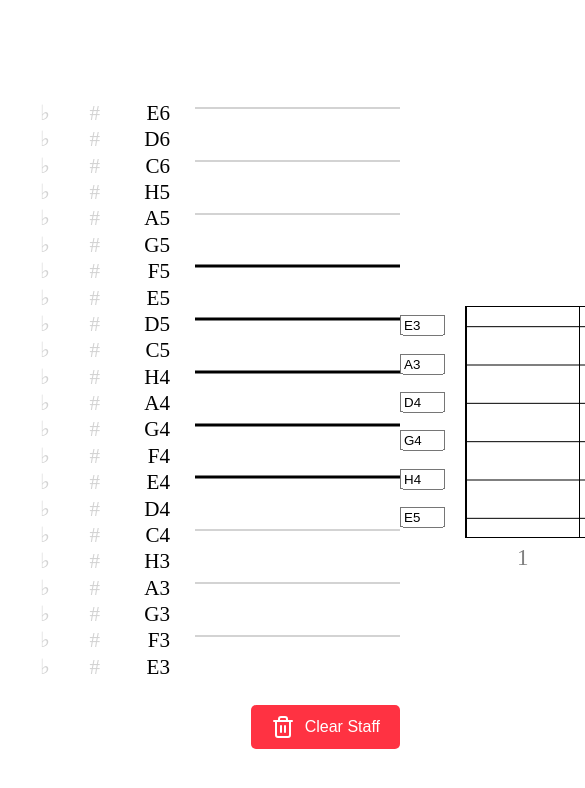
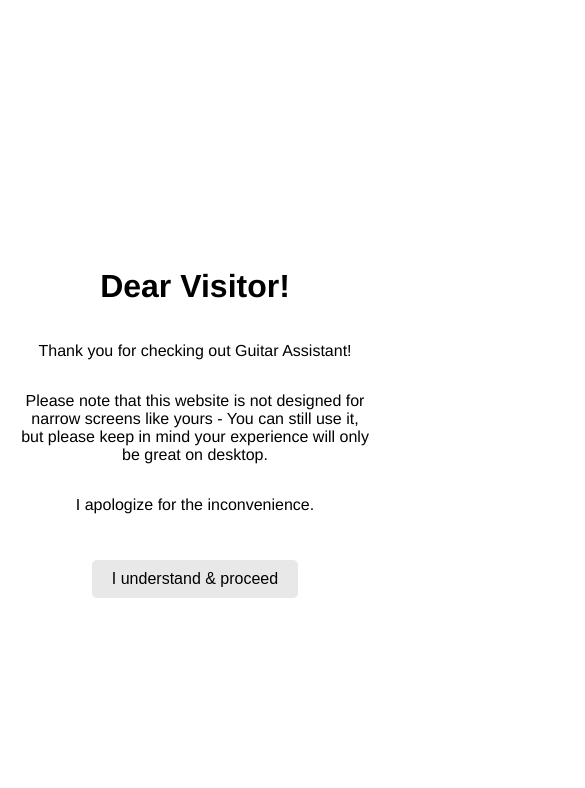
Before and after one commit to stockifab/GuitarAssistant, a React (Vite) app: page / in a window 390 px wide. Shown: the top 788 px of the page, 585 px wide, since content can reach past the window. Built offline with nearby package versions, Linux system fonts and the light colour scheme.

Commit message:
mobile warning, redesign clear staff button

```diff
--- a/index.html
+++ b/index.html
@@ -2,9 +2,9 @@
 <html lang="en">
   <head>
     <meta charset="UTF-8" />
-    <link rel="icon" type="image/svg+xml" href="/favicon.svg" />
+    <link rel="icon" type="image/svg+xml" />
     <meta name="viewport" content="width=device-width, initial-scale=1.0" />
-    <title>guitar_assistant</title>
+    <title>Guitar Assistant</title>
     <style>
       body {
         margin: 0;
--- a/src/App.module.css
+++ b/src/App.module.css
@@ -3,6 +3,7 @@
     justify-content: space-evenly;
     align-items: center;
     height: 100vh;
+    font-family: serif;
 }
 
 .staffContainer {
@@ -16,22 +17,22 @@
     display: flex;
     align-items: center;
     padding: 10px 20px;
-    background-color: #ff3242;
     border: none;
-    color: white;
+    background-color: #ffefef;
     cursor: pointer;
     border-radius: 5px;
     font-size: 1rem;
     gap: 10px;
+    color: #c81e2c;
 }
 .clearStaffButton :first-child {
     font-size: 1rem;
 }
 
 .clearStaffButton:hover {
-    background-color: #ff0011;
+    background-color: #ffbebe;
 }
 
 .clearStaffButton:active {
-    background-color: #cc0000;
+    background-color: #ff8a8a;
 }
--- a/src/App.tsx
+++ b/src/App.tsx
@@ -5,16 +5,10 @@ import type {StaffLineState} from "./components/StaffLine/StaffLine.tsx";
 import {useEffect, useMemo, useState} from "react";
 import {type FretboardString, FretboardVisualization} from "./lib/FretboardVisualization.ts";
 import styles from "./App.module.css"
-import {Trash2} from "lucide-react";
+import {Broom} from "lucide-react";
+import {MobileWarning} from "./components/MobileWarning/MobileWarning.tsx";
 
-const GUITAR_TUNING = [
-    nameToPitchClass("E3"),
-    nameToPitchClass("A3"),
-    nameToPitchClass("D4"),
-    nameToPitchClass("G4"),
-    nameToPitchClass("H4"),
-    nameToPitchClass("E5"),
-]
+const GUITAR_TUNING = [nameToPitchClass("E3"), nameToPitchClass("A3"), nameToPitchClass("D4"), nameToPitchClass("G4"), nameToPitchClass("H4"), nameToPitchClass("E5"),]
 
 const FRET_COUNT = 12
 
@@ -34,10 +28,7 @@ export function App() {
     const [staffState, setStaffState] = useState(new Map<StaffIdx, StaffLineState>())
     const [fretCount, setFretCount] = useState(FRET_COUNT)
     const [fretboardState, setFretboardState] = useState<FretboardState>({
-        stringsCount: 6,
-        fretCount: FRET_COUNT,
-        dots: new Map(),
-        stringsHighlights: new Map(),
+        stringsCount: 6, fretCount: FRET_COUNT, dots: new Map(), stringsHighlights: new Map(),
     })
 
     function updateVisualization() {
@@ -62,14 +53,17 @@ export function App() {
         }
     }, [tuning, fretboardState])
 
-    return <div className={styles.main}>
+    return <MobileWarning>
+        <div className={styles.main}>
             <div className={styles.staffContainer}>
                 <Staff startStaffIdx={startStaffIdx}
                        endStaffIdx={endStaffIdx}
                        isOutOfBounds={(idx: StaffIdx) => idx > 4 || idx < -6}
                        staffState={staffState}
                        setStaffState={setStaffState}/>
-            <button onClick={() => setStaffState(new Map())} className={styles.clearStaffButton}><Trash2 /> Clear Staff</button>
+                <button onClick={() => setStaffState(new Map())} className={styles.clearStaffButton}><Broom/> Clear
+                    Staff
+                </button>
             </div>
             <Fretboard initialWidth={120}
                        height={230}
@@ -78,4 +72,5 @@ export function App() {
                        tuning={tuning}
                        setTuning={setTuning}/>
         </div>
+    </MobileWarning>
 }
--- /dev/null
+++ b/src/components/MobileWarning/MobileWarning.module.css
@@ -0,0 +1,28 @@
+.warningContainer {
+    padding: 20px;
+    font-family: Helvetica, sans-serif;
+    position: absolute;
+    justify-content: center;
+    top: 0;
+    left: 0;
+    display: flex;
+    flex-direction: column;
+    align-items: center;
+    height: calc(100vh - 40px);
+    width: calc(100vw - 40px);
+    text-align: center;
+}
+
+.warningContainer h1 {
+    font-size: 2rem;
+}
+
+.warningContainer button {
+    margin-top: 30px;
+    padding: 10px 20px;
+    font-size: 1rem;
+    cursor: pointer;
+    border: none;
+    border-radius: 5px;
+    background-color: #e8e8e8;
+}
--- /dev/null
+++ b/src/components/MobileWarning/MobileWarning.tsx
@@ -0,0 +1,31 @@
+import styles from "./MobileWarning.module.css"
+import {type ReactNode, useEffect, useState} from "react";
+
+function showMobileWarning(): boolean {
+    return window.innerWidth < 1400
+}
+
+export function MobileWarning({children}: { children: ReactNode }) {
+    const [visible, setVisible] = useState(showMobileWarning())
+
+    useEffect(() => {
+        const handleResize = () => setVisible(showMobileWarning())
+
+        window.addEventListener("resize", handleResize)
+
+        return () => window.removeEventListener("resize", handleResize)
+    }, []);
+
+    if (!visible) {
+        return children
+    }
+
+    return <div className={styles.warningContainer}>
+        <h1>Dear Visitor!</h1>
+        <p>Thank you for checking out Guitar Assistant!</p>
+        <p>Please note that this website is not designed for narrow screens like yours - You can still use it, but please keep
+            in mind your experience will only be great on desktop.</p>
+        <p>I apologize for the inconvenience.</p>
+        <button onClick={() => setVisible(false)}>I understand & proceed</button>
+    </div>
+}
```
Lines whose indentation alone changed are shown as unchanged.
